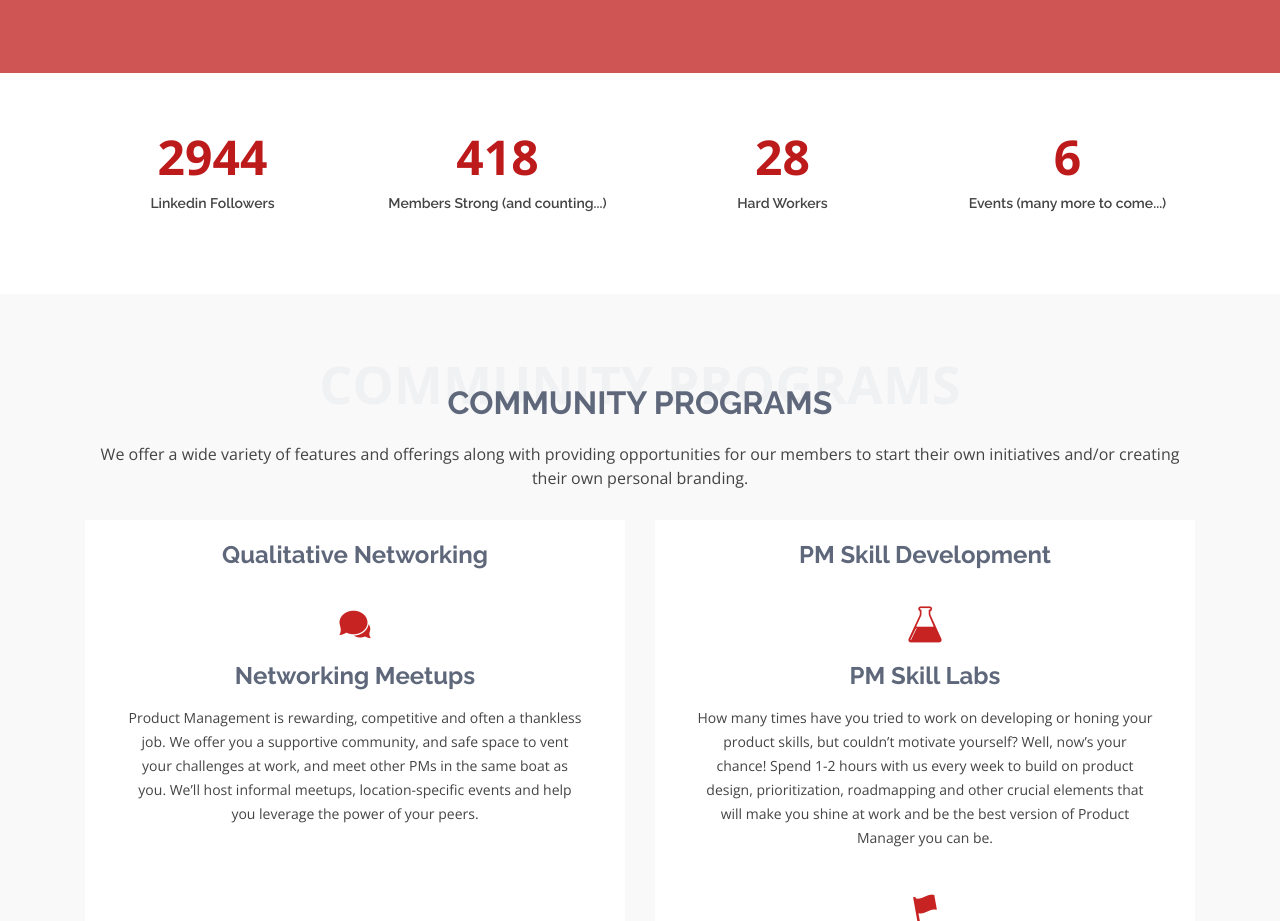
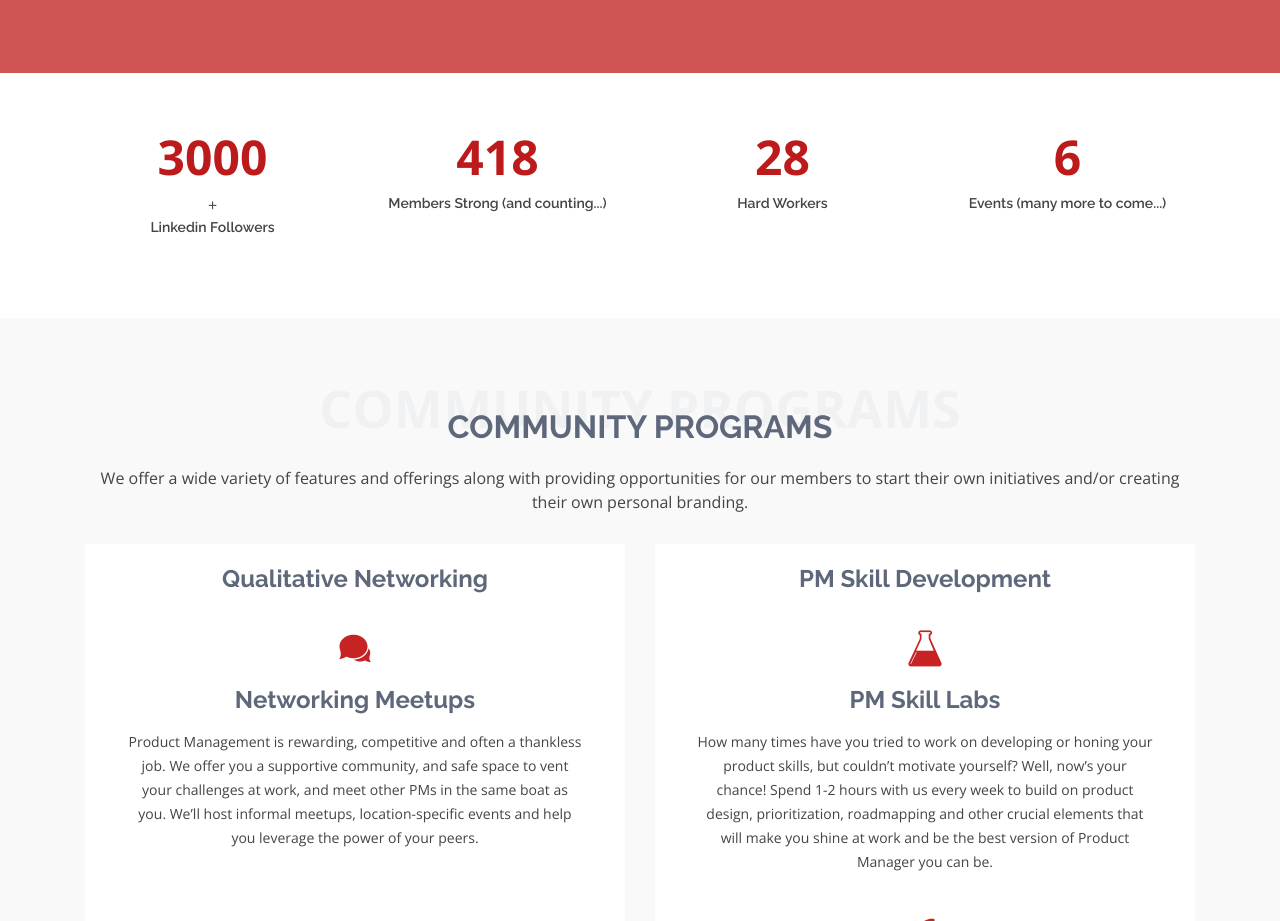
Before and after one commit to apmclub/apmclub.github.io, a plain HTML site: page index.html in a window 1280 px wide. Shown: the part 972-1893 px from the top of the page. Drawn offline with nearby package versions, Linux system fonts and the light colour scheme.

Commit message:
followers

```diff
--- a/index.html
+++ b/index.html
@@ -176,7 +176,7 @@
         <div class="row counters">
 
           <div class="col-lg-3 col-6 text-center">
-            <span data-toggle="counter-up">2944</span>
+            <span data-toggle="counter-up">3000</span>+
             <p>Linkedin Followers</p>
           </div>
 
```
